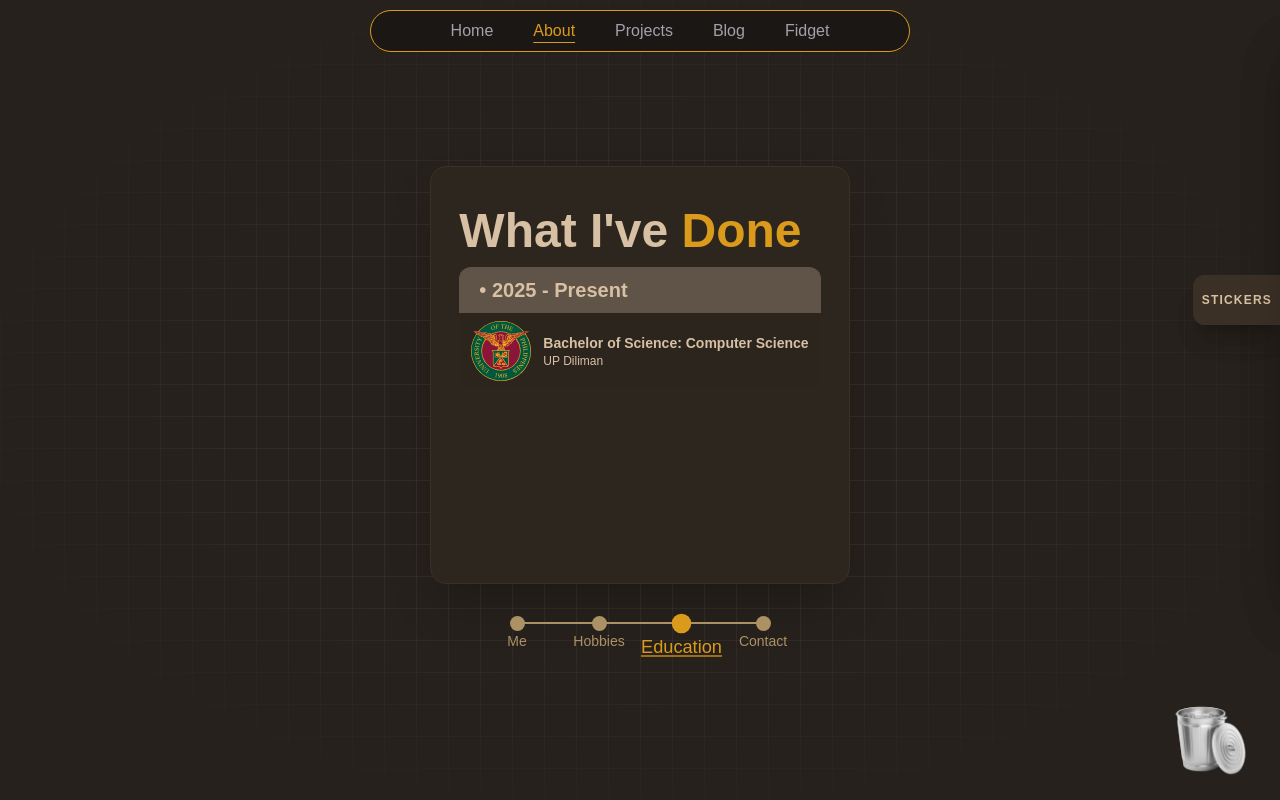
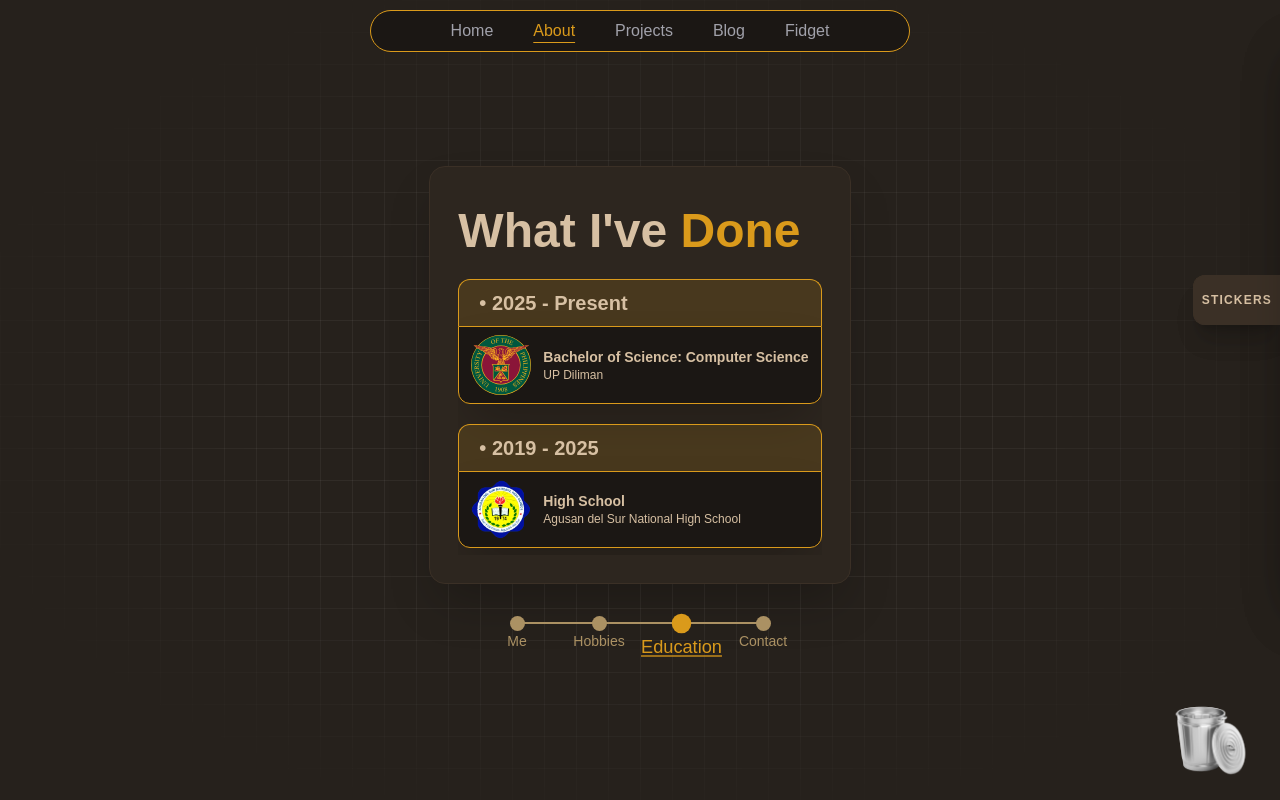
Before and after one commit to Triplearf/10-arfsite, a Next.js app: page /about/education in a window 1280 px wide. Built offline with nearby package versions, Linux system fonts and the light colour scheme.

Commit message:
Update page.tsx

```diff
--- a/app/about/education/page.tsx
+++ b/app/about/education/page.tsx
@@ -4,11 +4,12 @@ import { StaticImport } from 'next/dist/shared/lib/get-img-props';
 
 export default function Education() {
   return (
-    <div className="flex flex-col h-[45vh] max-w-[50vw]">
+    <div className="flex flex-col h-[45vh] max-w-[50vw] gap-3">
       <h1>What I've <span className="text-primary1">Done</span></h1>
-      <div className="flex-1 min-h-0 overflow-y-auto">
+      <div className="flex-1 min-h-0 overflow-y-auto
+			scrollbar- [-ms-overflow-style:none] [&::-webkit-scrollbar]:hidden">
         <Period start="2025" event="Bachelor of Science: Computer Science" location="UP Diliman"></Period>
-				{/* <Period start="2019" end="2025" event="High School" location="Agusan del Sur National High School" icon="/education/asnhs.png"></Period> */}
+				<Period start="2019" end="2025" event="High School" location="Agusan del Sur National High School" icon="/education/asnhs.png"></Period>
       </div>
     </div>
   )
@@ -33,10 +34,10 @@ function Period({
 }: PeriodProps) {
   return (
     <div className="mb-5">
-			<div className="rounded-t-xl bg-[#605347] px-5 py-2 text-[#D7C0A3]">
+			<div className="rounded-t-xl bg-primary1/16 px-5 py-2 text-[#D7C0A3] border-t border-r border-l border-primary1">
       <p className="text-[20px] font-bold">• {start} - {end}</p>
 			</div>
-      <div className="px-3 py-2 flex items-center gap-3 bg-[#2C251E] rounded-b-xl">
+      <div className="px-3 py-2 flex items-center gap-3 bg-[#1B1714] rounded-b-xl shadow-2xl border border-primary1">
         <Image
           src={icon}
           alt={event}
```
